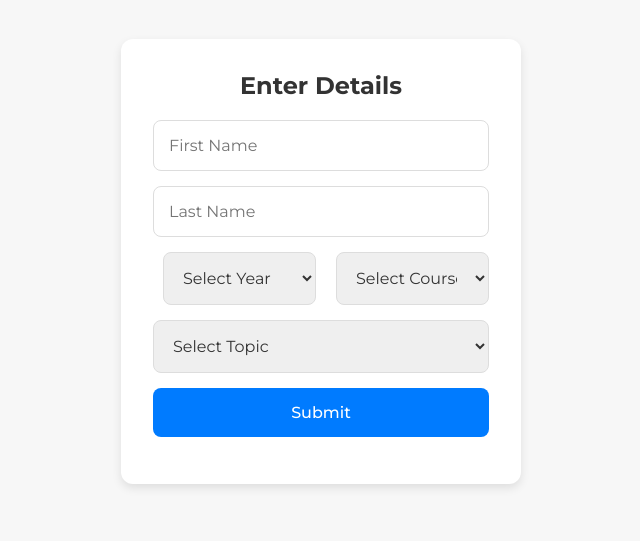
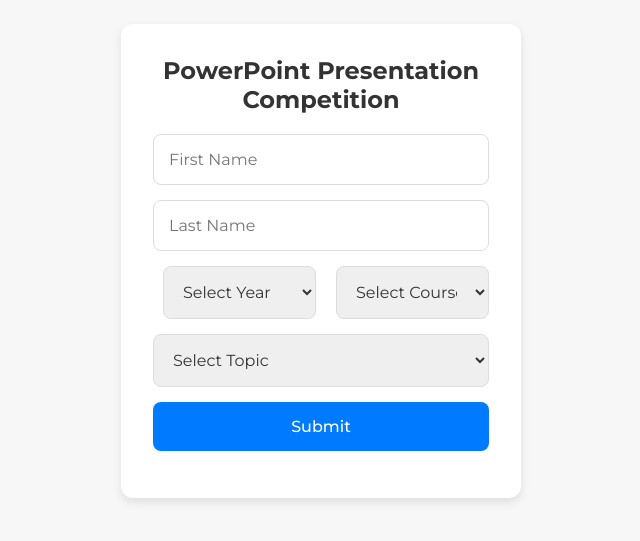
Before and after one commit to RehanGauri/Microsoft-PowerPoint-Presentation-Form, a plain HTML site: page Microsoft PowerPoint Presentation Form/index.html in a window 1280 px wide. Shown: the part 139-680 px from the top of the page, without its empty margins (319-959 px from the left). Drawn offline with Linux system fonts and the light colour scheme.

Commit message:
Update index.html

```diff
--- a/Microsoft PowerPoint Presentation Form/index.html
+++ b/Microsoft PowerPoint Presentation Form/index.html
@@ -3,13 +3,13 @@
 <head>
     <meta charset="UTF-8">
     <meta name="viewport" content="width=device-width, initial-scale=1.0">
-    <title>Google Sheet Form</title>
+    <title>Presentation Form</title>
     <link rel="stylesheet" href="style.css">
 </head>
 <body>
 
     <div class="container">
-        <div class="yourdetails">Enter Details</div>
+        <div class="yourdetails">PowerPoint Presentation Competition</div>
         <form method="post" class="form" name="google-sheet">
             <!-- First Name Input -->
             <label for="firstName"></label>
@@ -72,6 +72,8 @@
                 .catch(error => console.error('Error!', error.message));
         });
     </script>
-
+  <!-- <footer class="footer">
+Rehan Gauri
+</footer> -->
 </body>
 </html>
```
